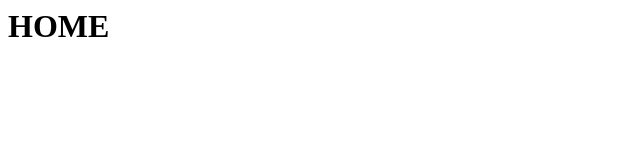
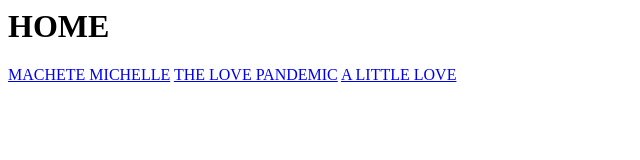
Before and after one commit to tiltvisual/tilt-visual, a plain HTML site: page index.html in a window 1280 px wide. Shown: the whole page, without its empty margins (0-640 px from the left). Drawn offline with Linux system fonts and the light colour scheme.

Commit message:
Update index.html

```diff
--- a/index.html
+++ b/index.html
@@ -6,8 +6,8 @@
 
 <body>
     <H1>HOME</H1>
-    <a href="https://youtu.be/NaL9qA0Z99w"></a>
-    <a href="https://youtu.be/2J4pJR75Dd8"></a>
-    <a href="https://youtu.be/uAU5WsG1qxE"></a>
+    <a href="https://youtu.be/NaL9qA0Z99w">MACHETE MICHELLE</a>
+    <a href="https://youtu.be/2J4pJR75Dd8">THE LOVE PANDEMIC</a>
+    <a href="https://youtu.be/uAU5WsG1qxE">A LITTLE LOVE</a>
 
 </body>
```
